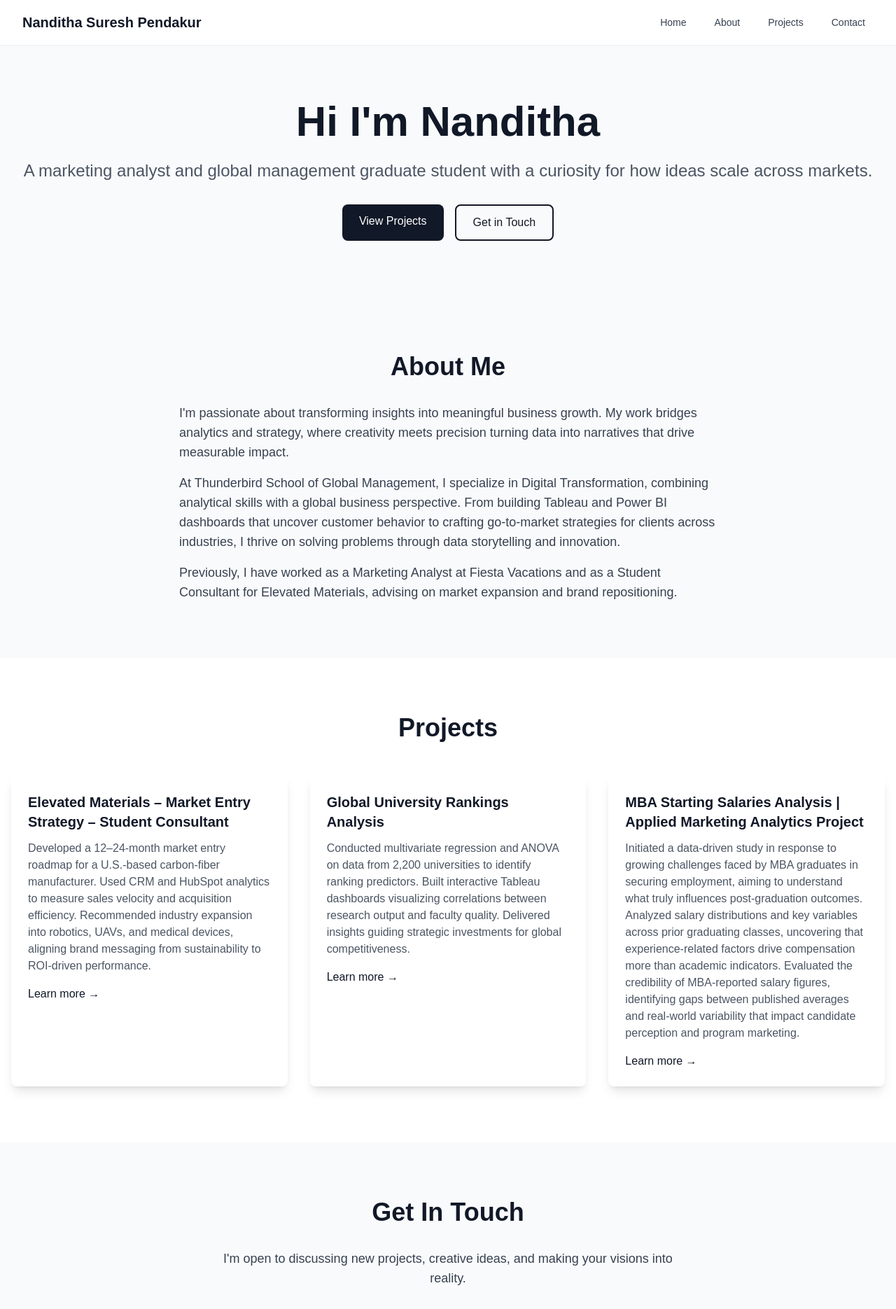
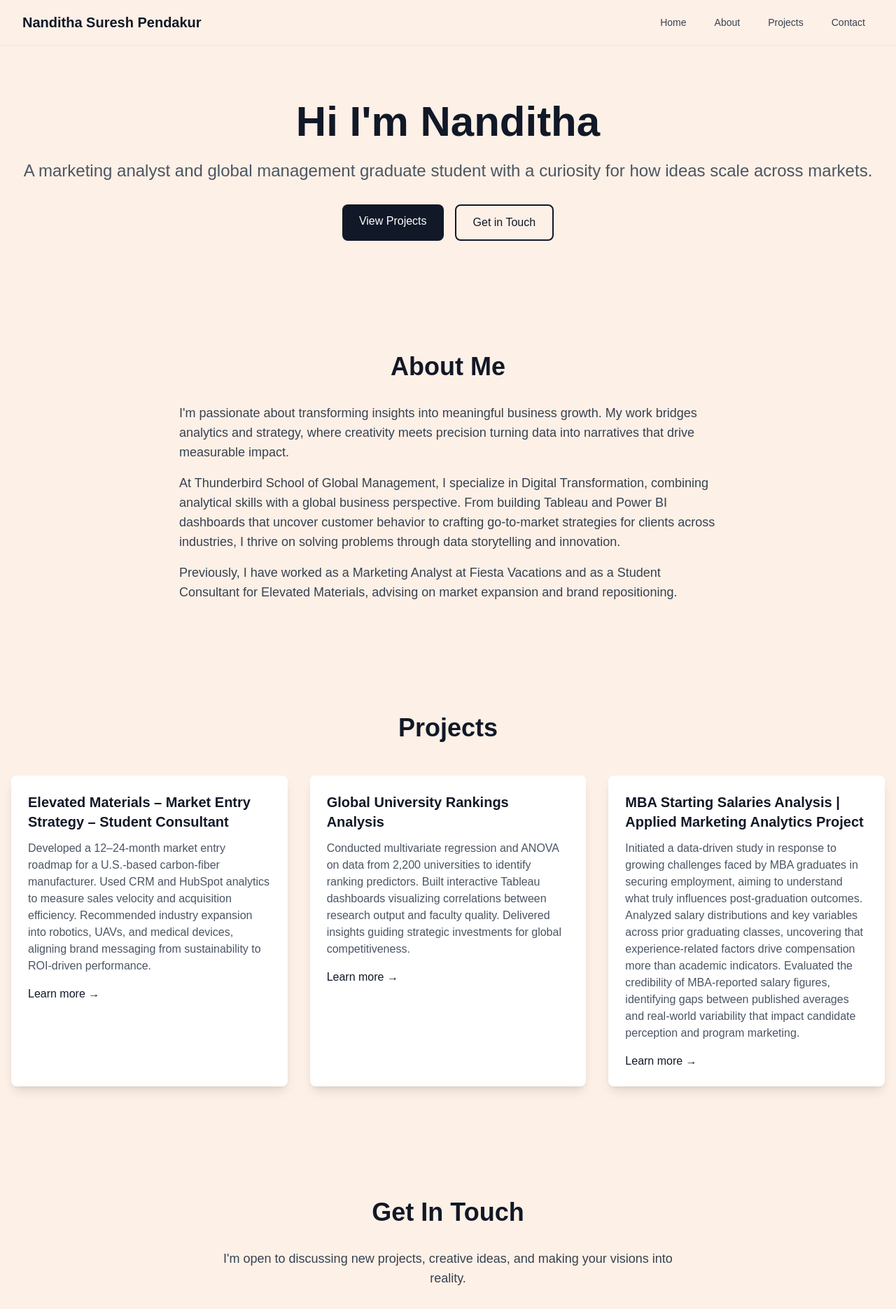
Before and after one commit to timaddg/Marketing_Portfolio, a Next.js app: page / in a window 1280 px wide. Shown: the top 1870 px of the page at 70% size. Built offline with nearby package versions, Linux system fonts and the light colour scheme.

Commit message:
Refactor background colors in Navbar and homepage sections to use a new global CSS variable for improved consistency across light and dark themes.

```diff
--- a/app/components/Navbar.tsx
+++ b/app/components/Navbar.tsx
@@ -40,7 +40,7 @@ const Navbar = () => {
   ];
 
   return (
-    <nav className="fixed top-0 left-0 right-0 z-50 bg-white/90 backdrop-blur-sm shadow-sm dark:bg-gray-900/90">
+    <nav className="fixed top-0 left-0 right-0 z-50 bg-[#FDF0E6]/90 backdrop-blur-sm shadow-sm dark:bg-gray-900/90">
       <div className="max-w-7xl mx-auto px-4 sm:px-6 lg:px-8">
         <div className="flex justify-between items-center h-16">
           {/* Logo/Brand */}
--- a/app/globals.css
+++ b/app/globals.css
@@ -3,7 +3,7 @@
 @tailwind utilities;
 
 :root {
-  --background: #f9fafb;
+  --background: #FDF0E6;
   --foreground: #171717;
 }
 
--- a/app/page.tsx
+++ b/app/page.tsx
@@ -1,8 +1,8 @@
 export default function Home() {
   return (
-    <div className="min-h-screen bg-gray-50 dark:bg-gray-900">
+    <div className="min-h-screen bg-background dark:bg-gray-900">
       {/* Hero Section */}
-      <section id="home" className="py-20 px-4 bg-gray-50 dark:bg-gray-900">
+      <section id="home" className="py-20 px-4 bg-background dark:bg-gray-900">
         <div className="max-w-7xl mx-auto text-center">
           <h1 className="text-4xl md:text-6xl font-bold text-gray-900 dark:text-white mb-6">
             Hi I&apos;m Nanditha
@@ -28,7 +28,7 @@ export default function Home() {
       </section>
 
       {/* About Section */}
-      <section id="about" className="py-20 px-4 bg-gray-50 dark:bg-gray-800">
+      <section id="about" className="py-20 px-4 bg-background dark:bg-gray-800">
         <div className="max-w-7xl mx-auto">
           <h2 className="text-3xl md:text-4xl font-bold text-gray-900 dark:text-white mb-8 text-center">
             About Me
@@ -48,7 +48,7 @@ export default function Home() {
       </section>
 
       {/* Projects Section */}
-      <section id="projects" className="py-20 px-4 bg-white dark:bg-gray-900">
+      <section id="projects" className="py-20 px-4 bg-background dark:bg-gray-900">
         <div className="max-w-7xl mx-auto">
           <h2 className="text-3xl md:text-4xl font-bold text-gray-900 dark:text-white mb-12 text-center">
             Projects
@@ -101,7 +101,7 @@ export default function Home() {
       </section>
 
       {/* Contact Section */}
-      <section id="contact" className="py-20 px-4 bg-gray-50 dark:bg-gray-800">
+      <section id="contact" className="py-20 px-4 bg-background dark:bg-gray-800">
         <div className="max-w-7xl mx-auto">
           <h2 className="text-3xl md:text-4xl font-bold text-gray-900 dark:text-white mb-8 text-center">
             Get In Touch
```
